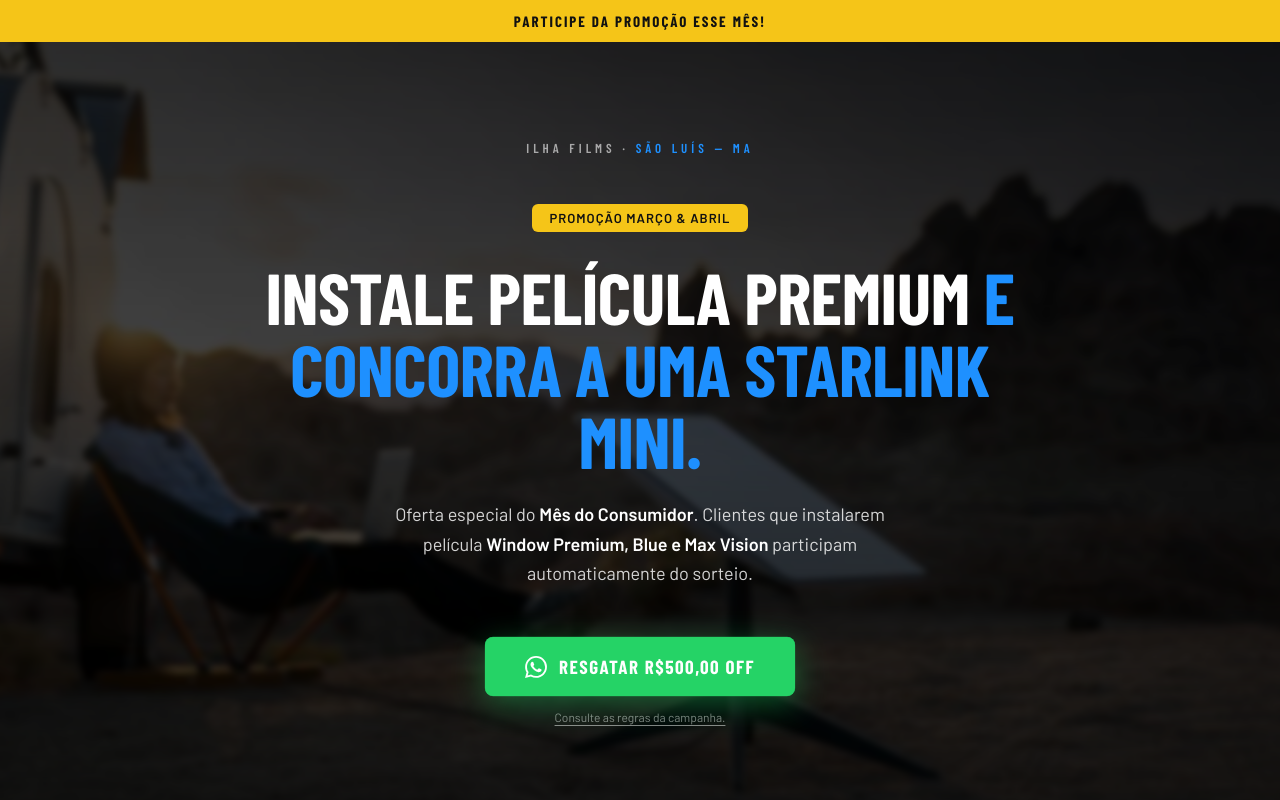
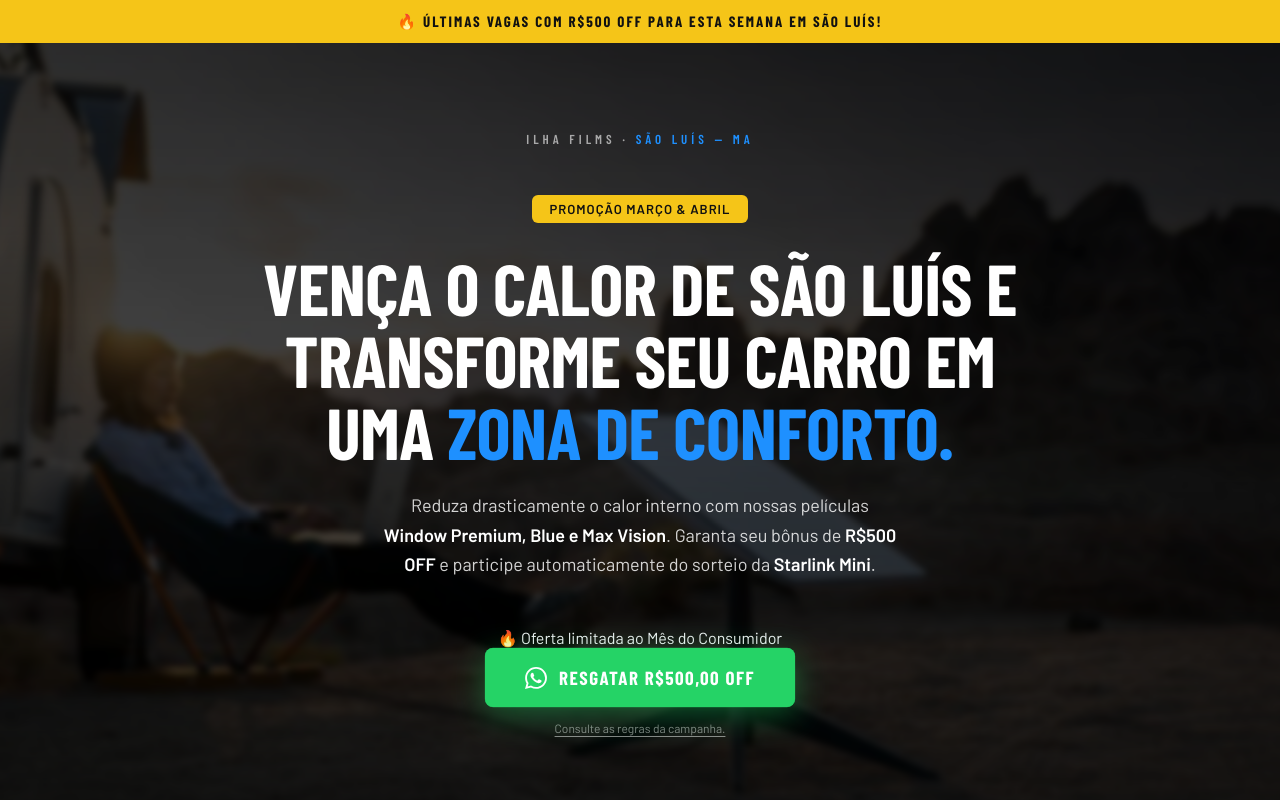
Before and after one commit to ilhafilmslz-cmd/ilha-films-lp-starlink, a Next.js app: page / in a window 1280 px wide. Shown: the top 800 px of the page. Built offline with nearby package versions, Linux system fonts and the light colour scheme; a web font is replaced by a local one.

Commit message:
Atualizando link do Maps e Copy Final

```diff
--- a/pages/index.tsx
+++ b/pages/index.tsx
@@ -1,4 +1,5 @@
 import { useEffect, useRef, useState, useCallback } from 'react'
+import Script from 'next/script'
 
 // ── Ícone WhatsApp ──────────────────────────────────────────────────────────
 const WaIcon = () => (
@@ -10,19 +11,20 @@
 // ── Links WhatsApp por película ─────────────────────────────────────────────
 const WA_BASE = 'https://wa.me/5598970267386'
 const WA_LINKS = {
-  geral:    `${WA_BASE}?text=Olá!%20Vim%20pelo%20anúncio%20e%20quero%20saber%20mais%20sobre%20a%20promoção%20de%20película.`,
-  blue:     `${WA_BASE}?text=Olá!%20Tenho%20interesse%20na%20película%20Window%20Blue%20por%20R%24999.%20Vi%20a%20promoção%20e%20quero%20agendar!`,
-  premium:  `${WA_BASE}?text=Olá!%20Tenho%20interesse%20na%20película%20Window%20Premium%20por%20R%24799.%20Vi%20a%20promoção%20e%20quero%20agendar!`,
-  maxvision:`${WA_BASE}?text=Olá!%20Tenho%20interesse%20na%20película%20Max%20Vision%20por%20R%241.799.%20Vi%20a%20promoção%20e%20quero%20agendar!`,
+  geral:     `${WA_BASE}?text=Olá!%20Vim%20pelo%20anúncio%20e%20quero%20saber%20mais%20sobre%20a%20promoção%20de%20película.`,
+  blue:      `${WA_BASE}?text=Olá!%20Tenho%20interesse%20na%20película%20Window%20Blue%20por%20R%24999.%20Vi%20a%20promoção%20e%20quero%20agendar!`,
+  premium:   `${WA_BASE}?text=Olá!%20Tenho%20interesse%20na%20película%20Window%20Premium%20por%20R%24799.%20Vi%20a%20promoção%20e%20quero%20agendar!`,
+  maxvision: `${WA_BASE}?text=Olá!%20Tenho%20interesse%20na%20película%20Max%20Vision%20por%20R%241.799.%20Vi%20a%20promoção%20e%20quero%20agendar!`,
 }
+
+const MAPS_LINK = 'https://maps.app.goo.gl/kr1uZzcD78XRbJFf7'
+const PIXEL_ID = '1463619988729054'
 
 // ── Helper: dispara Pixel + CAPI simultaneamente ────────────────────────────
 function trackContact(contentName = 'Pelicula Automotiva') {
-  // 1. Pixel no navegador
   if (typeof window !== 'undefined' && (window as any).fbq) {
     (window as any).fbq('track', 'Contact')
   }
-  // 2. CAPI via servidor (assíncrono, não bloqueia navegação)
   fetch('/api/capi', {
     method: 'POST',
     headers: { 'Content-Type': 'application/json' },
@@ -31,7 +33,7 @@
       fbc: getCookie('_fbc'),
       fbp: getCookie('_fbp'),
     }),
-  }).catch(() => {}) // silencia erros de rede
+  }).catch(() => {})
 }
 
 function getCookie(name: string): string {
@@ -60,39 +62,69 @@
 
   return (
     <>
+      <Script
+        id="fb-pixel"
+        strategy="afterInteractive"
+        dangerouslySetInnerHTML={{
+          __html: `
+            !function(f,b,e,v,n,t,s)
+            {if(f.fbq)return;n=f.fbq=function(){n.callMethod?
+            n.callMethod.apply(n,arguments):n.queue.push(arguments)};
+            if(!f._fbq)f._fbq=n;n.push=n;n.loaded=!0;n.version='2.0';
+            n.queue=[];t=b.createElement(e);t.async=!0;
+            t.src=v;s=b.getElementsByTagName(e)[0];
+            s.parentNode.insertBefore(t,s)}(window, document,'script',
+            'https://connect.facebook.net/en_US/fbevents.js');
+            fbq('init', '${PIXEL_ID}');
+            fbq('track', 'PageView');
+          `,
+        }}
+      />
+      <noscript>
+        <img
+          height="1"
+          width="1"
+          style={{ display: 'none' }}
+          src={`https://www.facebook.com/tr?id=${PIXEL_ID}&ev=PageView&noscript=1`}
+          alt="facebook pixel"
+        />
+      </noscript>
+
       {/* ── URGENCY BAR ── */}
       <div className="urgency-bar">
-        Participe da Promoção esse Mês!
+        <span className="urgency-text">
+          🔥 <strong>ÚLTIMAS VAGAS COM R$500 OFF PARA ESTA SEMANA EM SÃO LUÍS!</strong>
+        </span>
       </div>
 
       {/* ── HERO ── */}
       <section className="hero">
-        {/* Carrossel de fundo */}
         <div className="hero-carousel" aria-hidden="true">
           {[0, 1, 2, 3].map(i => (
-            <div
-              key={i}
-              className={`hero-carousel-slide${slide === i ? ' active' : ''}`}
-            />
+            <div key={i} className={`hero-carousel-slide${slide === i ? ' active' : ''}`} />
           ))}
         </div>
         <div className="hero-overlay" />
 
-        {/* Conteúdo */}
         <div className="hero-content">
           <div className="logo">ILHA FILMS · <span>São Luís — MA</span></div>
 
-          <div className="badge">Promoção Março &amp; Abril</div>
+          <div className="badge">Promoção Março & Abril</div>
 
           <h1>
-            <span className="white">Instale Película Premium </span>
-            <span className="blue">e Concorra a uma Starlink Mini.</span>
+            <span className="white">Vença o calor de São Luís e transforme seu carro em uma </span>
+            <span className="blue">zona de conforto.</span>
           </h1>
 
           <p className="hero-sub">
-            Oferta especial do <strong>Mês do Consumidor</strong>. Clientes que instalarem película{' '}
-            <strong>Window Premium, Blue e Max Vision</strong> participam automaticamente do sorteio.
+            Reduza drasticamente o calor interno com nossas películas{' '}
+            <strong>Window Premium, Blue e Max Vision</strong>. Garanta seu bônus de{' '}
+            <strong>R$500 OFF</strong> e participe automaticamente do sorteio da{' '}
+            <strong>Starlink Mini</strong>.
           </p>
+
+          {/* Urgência acima do CTA */}
+          <p className="cta-urgency">🔥 Oferta limitada ao Mês do Consumidor</p>
 
           <button
             className="cta-main"
@@ -114,7 +146,6 @@
 
         <div className="offers-grid">
 
-          {/* Window Blue */}
           <div className="offer-card" onClick={() => openWa(WA_LINKS.blue, 'Window Blue')}>
             <div className="offer-name">Window Blue</div>
             <div className="offer-price-old">de R$ 1.490</div>
@@ -129,7 +160,6 @@
             <button className="offer-cta-btn">Quero essa → WhatsApp</button>
           </div>
 
-          {/* Window Premium */}
           <div className="offer-card featured" onClick={() => openWa(WA_LINKS.premium, 'Window Premium')}>
             <div className="offer-name">Window Premium</div>
             <div className="offer-price-old">de R$ 1.290</div>
@@ -144,7 +174,6 @@
             <button className="offer-cta-btn">Quero essa → WhatsApp</button>
           </div>
 
-          {/* Max Vision */}
           <div className="offer-card" onClick={() => openWa(WA_LINKS.maxvision, 'Max Vision')}>
             <div className="offer-name">Max Vision</div>
             <div className="offer-price-old">de R$ 2.000</div>
@@ -218,6 +247,7 @@
         <h2>Pronto pra proteger<br />seu carro?</h2>
         <p>Agende agora pelo WhatsApp. Atendimento rápido, sem enrolação.</p>
         <div className="cta-group">
+          <p className="cta-urgency">🔥 Oferta limitada ao Mês do Consumidor</p>
           <button
             className="cta-main"
             onClick={() => openWa(WA_LINKS.geral, 'CTA Final')}
@@ -232,9 +262,17 @@
       {/* ── FOOTER ── */}
       <footer>
         <strong>ILHA FILMS</strong> · Películas Automotivas · São Luís - MA<br />
-        📍 Av. Jerônimo de Albuquerque, 93 - Cohafuma, São Luís - MA, 65070-650<br />
+        <a
+          href={MAPS_LINK}
+          target="_blank"
+          rel="noopener noreferrer"
+          className="footer-map-link"
+        >
+          📍 Av. Jerônimo de Albuquerque, 93 - Cohafuma, São Luís - MA, 65070-650
+        </a>
+        <br />
         Sorteio realizado em maio. Prêmio: Mini Starlink. Não inclui instalação. Não conversível em dinheiro.<br />
-        © 2025 Ilha Films. Todos os direitos reservados.
+        © 2026 Ilha Films. Todos os direitos reservados.
       </footer>
 
       {/* ── STICKY CTA MOBILE ── */}
```
